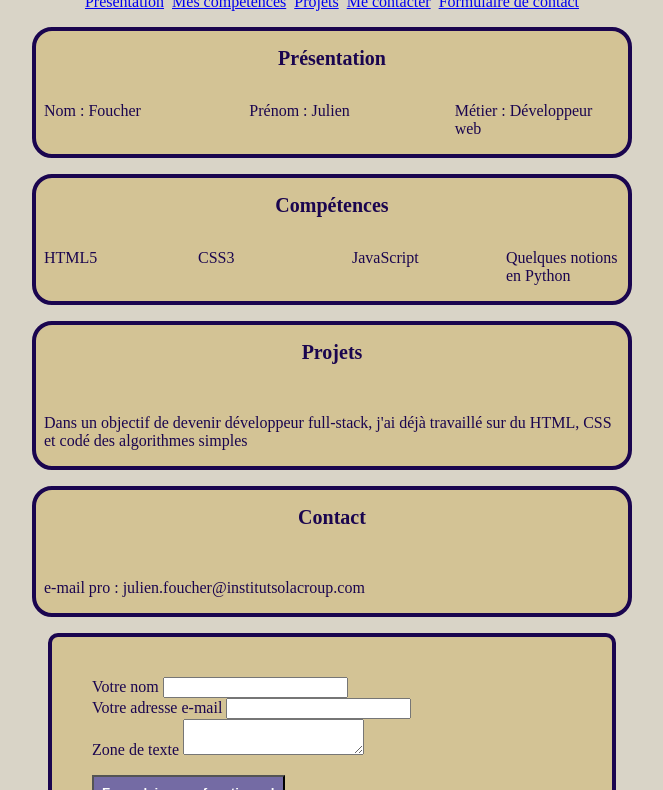
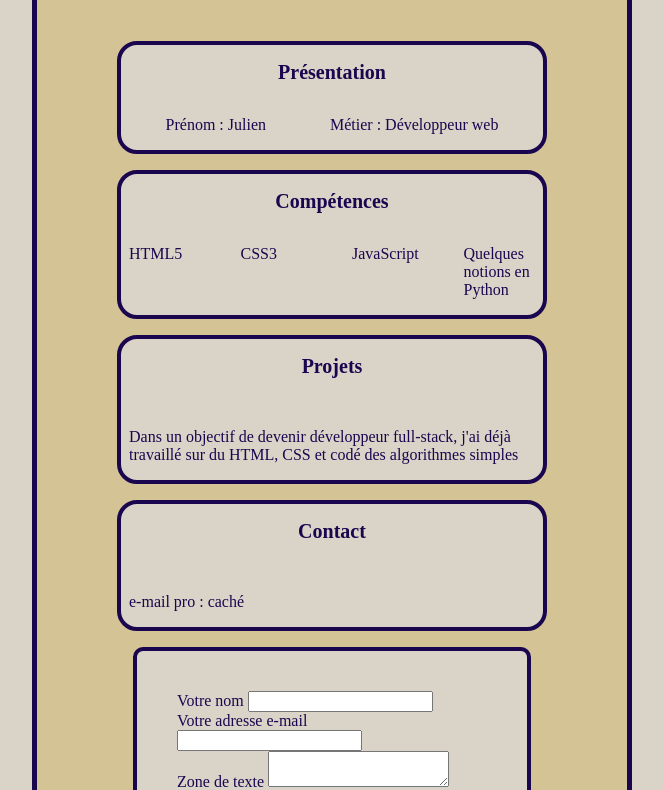
Before and after one commit to julienfoucher-blip/page-perso, a plain HTML site: page index.html in a window 1280 px wide. Shown: the part 76-866 px from the top of the page, without its empty margins (308-971 px from the left). Drawn offline with Linux system fonts and the light colour scheme.

Commit message:
Page perso mise en page portfollio

```diff
--- a/index.html
+++ b/index.html
@@ -7,22 +7,12 @@
     <link rel="stylesheet" href="style.css">
   </head>
   <body>
-    <header>
-            <h1>Présentation d'un développeur</h1>
-      <nav>
-          <a href="#presentation">Présentation</a>
-          <a href="#competences">Mes compétences</a>
-          <a href="#projets">Projets</a>
-          <a href="#contact">Me contacter</a>
-          <a href="#formulaire">Formulaire de contact</a>
-      </nav>
-    </header>
     <main>
       <section id="presentation">
         <h2>Présentation</h2>
         <article id="presentation-list">
-        <p>Nom : Foucher</p>
         <p>Prénom : Julien</p>
+        <br>
         <p>Métier : Développeur web</p>
         </article>
       </section>
@@ -43,7 +33,7 @@
       <section id="contact">
         <h2>Contact</h2>
         <br>
-        <p>e-mail pro : julien.foucher@institutsolacroup.com</p>
+        <p>e-mail pro : caché</p>
       </section>
       <form id="formulaire">
         <label for="nom">Votre nom</label>
--- a/style.css
+++ b/style.css
@@ -29,6 +29,11 @@
 body {
    /* Colonne */
    max-width: 75ch;
+   /* centré */
+   display: grid;
+   place-items: center;
+   align-items: center;
+   height: 100vh;
    /* Marges intérieures */
    padding: var(--espace-3) var(--espace-3);
    /* Marges exterieures gauche/droite haut/bas*/
@@ -39,6 +44,13 @@ body {
    color: var(--couleur-texte);
    /* Couleur de fon de la page */
    background-color: var(--couleur-discrete);
+}
+
+main {
+   background-color: var(--couleur-fond);
+   padding: 5rem;
+   border: 5px solid var(--couleur-texte);
+   border-radius: 15px;
 }
 
 h1 {
@@ -57,7 +69,7 @@ h2 {
 }
 
 section {
-   background: var(--couleur-fond);
+   background: var(--couleur-discrete);
    color: var(--couleur-texte);
    border: var(--espace-1) solid var(--couleur-texte);
    margin: var(--espace-3) auto;
@@ -65,15 +77,17 @@ section {
 }
 
 form {
-   background: var(--couleur-fond);
+   background: var(--couleur-discrete);
    color: var(--couleur-texte);
    border: var(--espace-1) solid var(--couleur-texte);
    margin: var(--espace-3) auto;
    padding: var(--espace-5);
+   border-radius: 15px;
 }
 
 p  {
-   margin: var(--espace-3) var(--espace-2)
+   margin: var(--espace-3) var(--espace-2);
+   border-radius: 15px;
 }
 
 form {
@@ -97,23 +111,15 @@ button {
 }
 
 footer {
-   background: var(--couleur-discrete);
+   background: var(--couleur-fond);
+   padding: 0.5rem;
 }
 
   /* Jeudi : mise en page mobile first avec Flexbox ou Grid (« Layout Lab »). */
 
-  /* Navigation en display flex et un saut de ligne automatique */
-nav {
+#presentation-list {
    display: flex;
    justify-content: center;
-   gap: 0.5rem;
-   flex-wrap: wrap;
-}
-
-#presentation-list {
-   display: grid;
-   /* Le premier fr est le dernier élément*/
-   grid-template-columns: 1fr 1fr 1fr;
    gap: 1.5rem;
 }
 
@@ -124,4 +130,8 @@ nav {
    gap: 1.5rem;
 }
 
-@media (min-width: 45rem) { }
+@media (min-width: 45rem) {
+   header {
+      margin: 10rem;
+   }
+}
```
